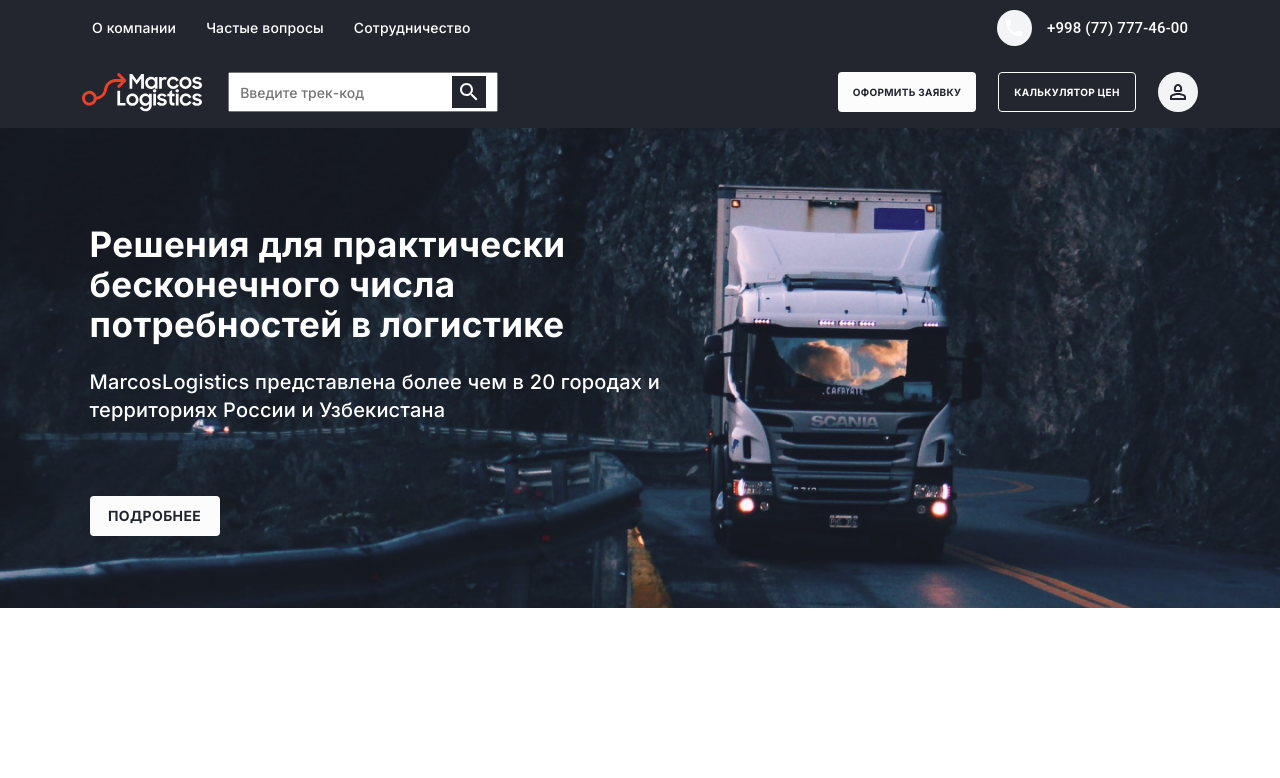
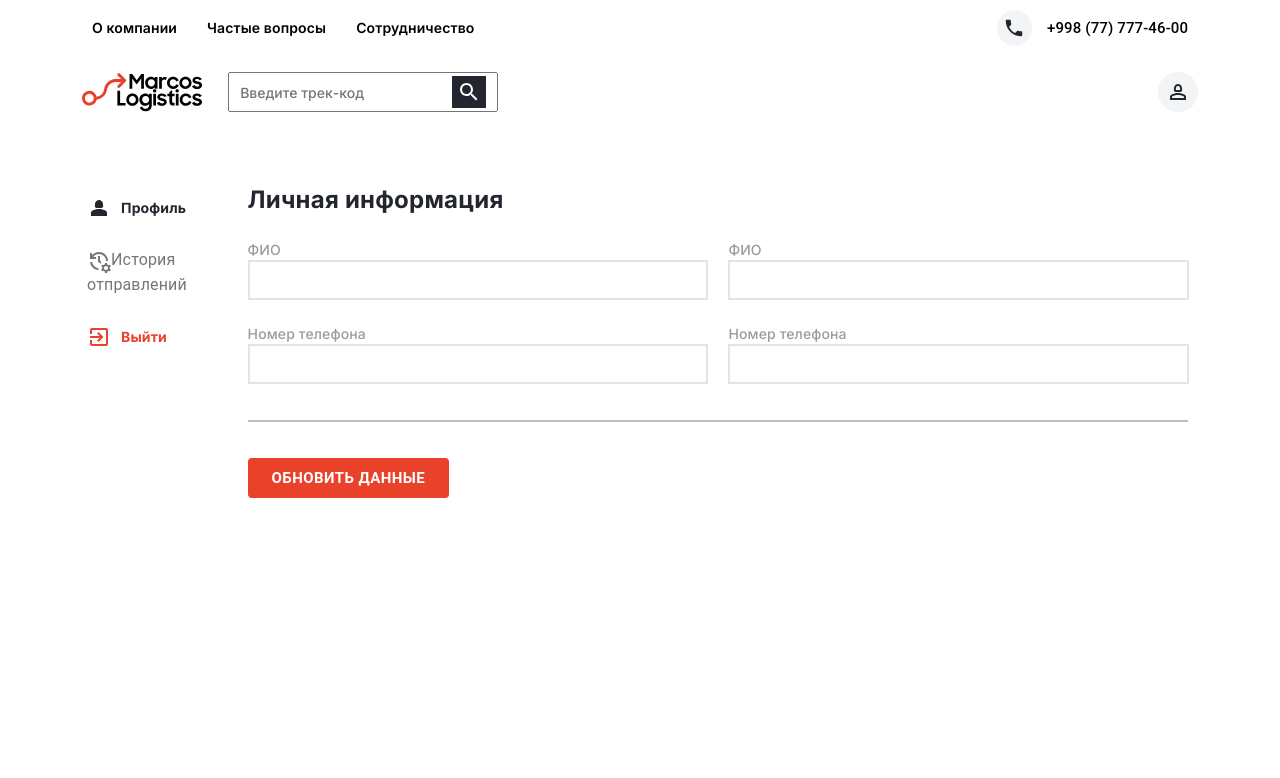
Before and after one commit to marufjon2001/marcoslogistik, a React (Create React App) app: page / in a window 1280 px wide. Shown: the top 778 px of the page. Built offline with nearby package versions, Linux system fonts and the light colour scheme.

Commit message:
istoriya

```diff
--- a/src/App.js
+++ b/src/App.js
@@ -10,6 +10,7 @@ import Posilku from "./Component/Oformit/Posilku/Posilku"
 import { Route,Routes } from 'react-router-dom';
 import Tovar from "./Component/Oformit/Posilku/Tovar/Tovar"
 import Oplata from "./Component/Oplata/Oplata"
+import Lichniy from './Component/Lichniy/Lichniy';
 
 
 
@@ -17,7 +18,7 @@ class App extends Component {
   render() {
     return (
       <Box>
-        <Routes>
+        {/* <Routes>
           <Route path='/' element={<Home/>}/>
           <Route path='/menu' element={<Menu/>}/>
           <Route path='/menu/posilku' element={<Posilku/>}/>
@@ -25,7 +26,8 @@ class App extends Component {
           <Route path='/menu/Oplata' element={<Oplata/>}/>
         </Routes>
         <Zaregistirovat/>
-        <Footer/>
+        <Footer/> */}
+        <Lichniy/>
       </Box>
     );
   }
--- /dev/null
+++ b/src/Component/Lichniy/Lichniy.jsx
@@ -0,0 +1,88 @@
+import { Box, Button, Typography } from '@mui/material';
+import React, { useState } from 'react';
+import Navbarwhite from "../Navbar/Navbarwhite/Navbarwhite"
+import Person2SharpIcon from '@mui/icons-material/Person2Sharp';
+import ManageHistorySharpIcon from '@mui/icons-material/ManageHistorySharp';
+import ExitToAppIcon from '@mui/icons-material/ExitToApp';
+import lichniy from "../images/Lichniy/lichniy.png"
+const Lichniy = () => {
+    const[text,settext] = useState(false)
+    const[text1,settext1] = useState(false)
+
+ let menuitem = ()=>(
+    settext(!text),
+    settext1(!text1)
+ )
+
+
+    return (
+        <Box>
+            <Navbarwhite/>
+            <Box sx={{display: 'flex',gap: '30px'}}mt={5}>
+                <Box sx={{width: '17%',display: 'flex',justifyContent: "end"}} >
+                    <Box width={'60%'}>
+                    <Typography onClick={menuitem} style={text ?{fontFamily: 'Inter',fontWeight: '700',fontSize: '14px',lineHeight: '80px',color: '#72777A',display: 'flex',alignItems: 'center',gap: '10px',cursor: 'pointer'}:{fontFamily: 'Inter',fontWeight: '700',fontSize: '14px',lineHeight: '80px',color: '#23262F',display: 'flex',alignItems: 'center',gap: '10px',cursor: 'pointer'}}><Person2SharpIcon/>Профиль</Typography>
+                    <Typography onClick={menuitem} style={text1 ?{fontFamily: 'Inter',fontWeight: '700',fontSize: '14px',lineHeight: '16px',color: '#23262F',display: 'flex',alignItems: 'center',gap: '10px',cursor: 'pointer'}:{color: '#72777A',cursor: 'pointer'}}><ManageHistorySharpIcon/>История <br /> отправлений</Typography>
+                    <Typography style={{fontFamily: 'Inter',fontWeight: '700',fontSize: '14px',lineHeight: '80px',color: '#EA412B',display: 'flex',alignItems: 'center',gap: '10px',cursor: 'pointer'}}><ExitToAppIcon/>Выйти</Typography>
+                    </Box>
+                </Box>
+                {
+                    text ?""
+                    :<Box sx={{width: '75%',display:"flex",flexWrap: 'wrap',gap: '20px'}}>
+                    <Box sx={{width: '48%',}}mt={2}>
+                        <Typography style={{fontFamily: 'Inter',fontWeight: '700',fontSize: '24px',lineHeight: '32px',color: '#23262F'}}>Личная информация</Typography><br />
+                        <Typography style={{fontFamily: 'Inter',fontWeight: '500',fontSize: '14px',lineHeight: '20px',color: '#979C9E'}}>ФИО</Typography>
+                        <input type="text" style={{width: '100%',height: '40px',border: '2px solid #E3E5E5',fontFamily: 'Inter',fontWeight: '400',fontSize: '16px',lineHeight: '16px',color: 'black'}}/> <br /><br />
+                        <Typography style={{fontFamily: 'Inter',fontWeight: '500',fontSize: '14px',lineHeight: '20px',color: '#979C9E'}}>Номер телефона</Typography>
+                        <input type='number' style={{width: '100%',height: '40px',border: '2px solid #E3E5E5',fontFamily: 'Inter',fontWeight: '400',fontSize: '16px',lineHeight: '16px',color: 'black'}}/>
+                    </Box>
+                    <Box sx={{width: '48%'}}mt={9}>
+                        <Typography style={{fontFamily: 'Inter',fontWeight: '500',fontSize: '14px',lineHeight: '20px',color: '#979C9E'}}>ФИО</Typography>
+                        <input type="text" style={{width: '100%',height: '40px',border: '2px solid #E3E5E5',fontFamily: 'Inter',fontWeight: '400',fontSize: '16px',lineHeight: '16px',color: 'black'}}/> <br /><br />
+                        <Typography style={{fontFamily: 'Inter',fontWeight: '500',fontSize: '14px',lineHeight: '20px',color: '#979C9E'}}>Номер телефона</Typography>
+                        <input type='number' style={{width: '100%',height: '40px',border: '2px solid #E3E5E5',fontFamily: 'Inter',fontWeight: '400',fontSize: '16px',lineHeight: '16px',color: 'black'}}/>
+                    </Box>
+                    <hr style={{border: '1px solid black',width: '98%'}}/>
+                    <Button style={{fontWeight: '700',fontSize: '15px',lineHeight: '16px',color: 'white',backgroundColor: '#EA412B',height: '40px',width: '21%',padding: '20px'}}>Обновить данные</Button>
+                    </Box>
+                }
+                {
+                    text ?<Box sx={{width: '75%',position: 'relative'}}>
+                        <Typography style={{fontFamily: 'Inter',fontWeight: '700',fontSize: '24px',lineHeight: '70px',color: '#23262F'}}>История отправлений</Typography>
+                        <Box sx={{display: 'flex',gap: '12px',flexWrap: 'wrap'}}>
+                            <Box>
+                            <Button style={{fontFamily: 'Inter',fontWeight: '600',fontSize: '14px',lineHeight: '16px',color: '#EA412B',backgroundColor: '#FFF0F1',height: '40px',border: '2px solid #FFF0F1'}}>Новые (3)</Button><br /><br />
+                             <Typography style={{fontFamily: 'Inter',fontWeight: '500',fontSize: '12px',lineHeight: '16px',color: '#72777A',display: 'flex',gap: '10px'}}>Номер заказа <img src={lichniy} alt="" /></Typography>
+                            </Box>
+                            <Box>
+                            <Button style={{fontFamily: 'Inter',fontWeight: '600',fontSize: '14px',lineHeight: '16px',color: '#23262F',height: '40px',border: '2px solid #E6E8EC'}}>В процессе (10)</Button><br /><br />
+                            <Typography style={{fontFamily: 'Inter',fontWeight: '500',fontSize: '12px',lineHeight: '16px',color: '#72777A',display: 'flex',gap: '10px'}}>Статус<img src={lichniy} alt="" /></Typography>
+                            </Box>
+                            <Box>
+                            <Button style={{fontFamily: 'Inter',fontWeight: '600',fontSize: '14px',lineHeight: '16px',color: '#23262F',height: '40px',border: '2px solid #E6E8EC'}}>Ожидает оплату (10)</Button><br /><br />
+                            <Typography style={{fontFamily: 'Inter',fontWeight: '500',fontSize: '12px',lineHeight: '16px',color: '#72777A',display: 'flex',gap: '10px'}}>Адрес доставки<img src={lichniy} alt="" /></Typography>
+                            </Box>
+                            <Box>
+                            <Button style={{fontFamily: 'Inter',fontWeight: '600',fontSize: '14px',lineHeight: '16px',color: '#23262F',height: '40px',border: '2px solid #E6E8EC'}}>Готовы к доставке (20)</Button><br /><br />
+                            <Typography style={{fontFamily: 'Inter',fontWeight: '500',fontSize: '12px',lineHeight: '16px',color: '#72777A',display: 'flex',gap: '10px'}}>Тип доставки<img src={lichniy} alt="" /></Typography>
+                            </Box>
+                            <Box>
+                            <Button style={{fontFamily: 'Inter',fontWeight: '600',fontSize: '14px',lineHeight: '16px',color: '#23262F',height: '40px',border: '2px solid #E6E8EC'}}>В пути (20)</Button><br /><br />
+                            <Typography style={{fontFamily: 'Inter',fontWeight: '500',fontSize: '12px',lineHeight: '16px',color: '#72777A',display: 'flex',gap: '10px'}}>Дата отправки<img src={lichniy} alt="" /></Typography>
+                            </Box>
+                            <Box>
+                            <Button style={{fontFamily: 'Inter',fontWeight: '600',fontSize: '14px',lineHeight: '16px',color: '#23262F',height: '40px',border: '2px solid #E6E8EC'}}>Доставлено (20)</Button><br /><br />
+                            <Typography style={{fontFamily: 'Inter',fontWeight: '500',fontSize: '12px',lineHeight: '16px',color: '#72777A',display: 'flex',gap: '10px'}}>Трек-номер<img src={lichniy} alt="" /></Typography>
+                            </Box>
+                        </Box>
+                    <hr style={{border: '0.2px solid black',width: '98%'}}/>
+                    gfug
+                    </Box>
+                    :""
+                }
+            </Box>
+        </Box>
+    );
+}
+
+export default Lichniy;
--- a/src/index.css
+++ b/src/index.css
@@ -1,4 +1,6 @@
 @import url('https://fonts.googleapis.com/css2?family=Barlow:wght@600;700&family=Inter:wght@500;600;700&display=swap');
+@import url('https://fonts.googleapis.com/css2?family=DM+Sans:ital,wght@1,700&family=Inter:wght@700&display=swap');
+
 body {
   margin: 0;
   font-family: -apple-system, BlinkMacSystemFont, 'Segoe UI', 'Roboto', 'Oxygen',
```
Also changed, not shown: src/Component/images/Lichniy/lichniy.png (added).
